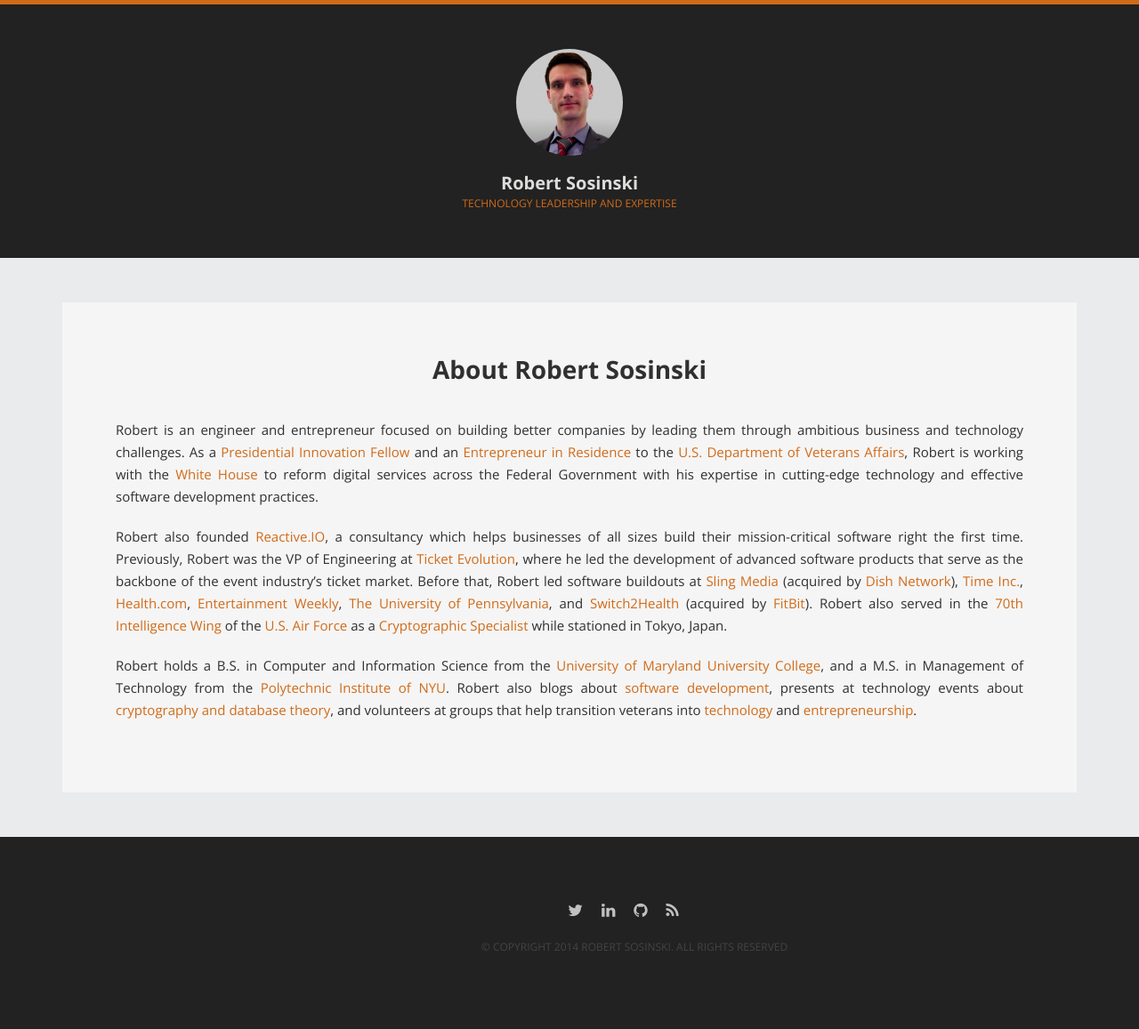
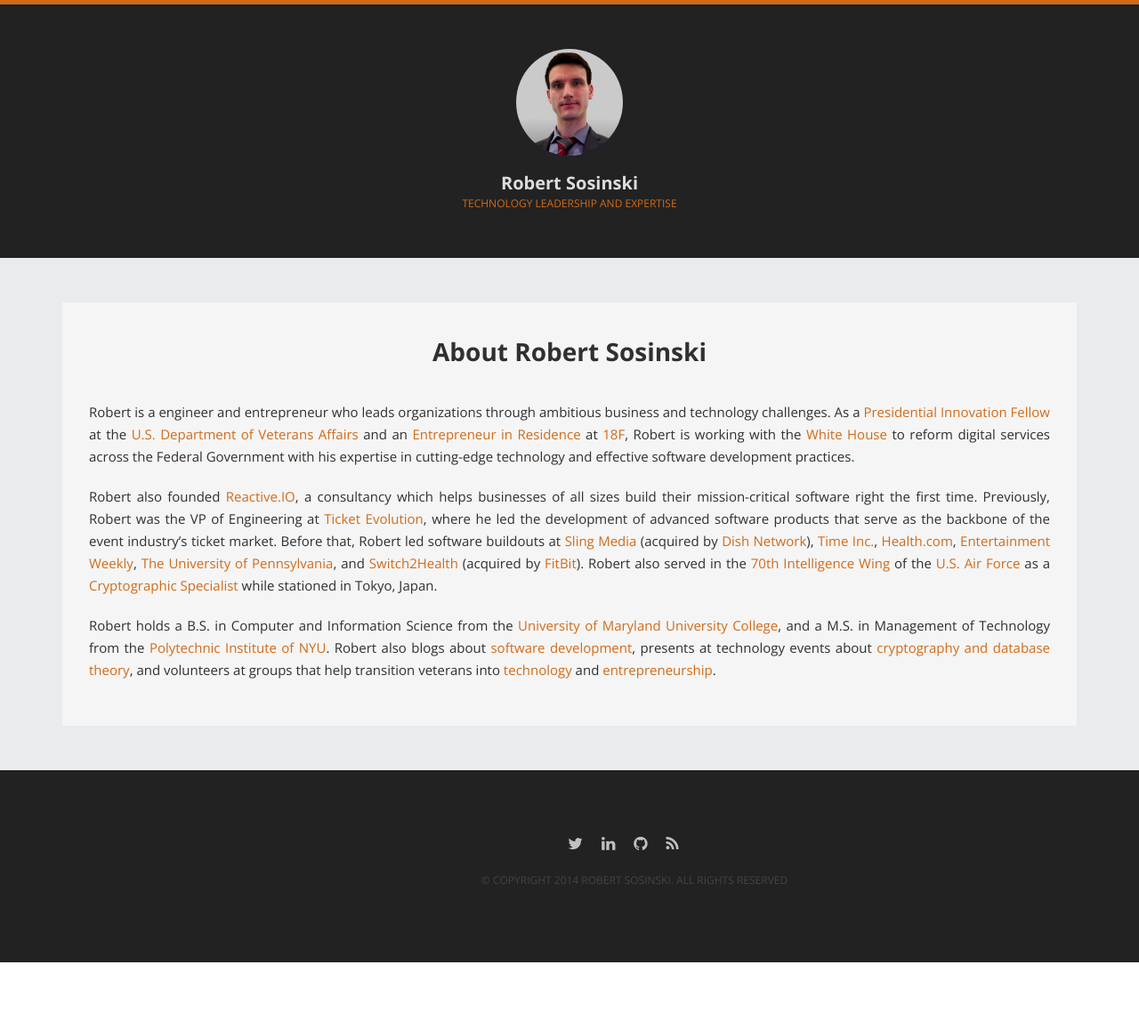
Before and after one commit to robertsosinski/robertsosinski.github.com, a Jekyll site: the page built from index.html, in a window 1280 px wide. Shown: the whole page at 89% size. Built offline with Jekyll 4.4.1, drawn with Linux system fonts in a browser that asks for light colours; the list of posts is cut into pages by our own code; after the commit the page ends 1082 px from its top, so only the background shows below that.

Commit message:
copy changes

```diff
--- a/index.html
+++ b/index.html
@@ -4,12 +4,12 @@
 ---
 
 <div class="container">
-    <div class="page-contents" style="padding: 60px; text-align: justify;">
+    <div class="page-contents" style="padding: 30px; text-align: justify;">
         <!-- <img src="/img/person2.jpg" alt="" class="vmargin40"> -->
-        <h1 class="page-title" style="text-align: center; margin-top: 0;">About Robert Sosinski</h1>
+        <h1 class="page-title" style="text-align: center; margin-top: 10px;">About Robert Sosinski</h1>
 
         <p>
-        Robert is an engineer and entrepreneur focused on building better companies by leading them through ambitious business and technology challenges.  As a <a href="http://www.whitehouse.gov/innovationfellows">Presidential Innovation Fellow</a> and an <a href="http://www.gpo.gov/fdsys/pkg/BILLS-112s3222is/html/BILLS-112s3222is.htm">Entrepreneur in Residence</a> to the <a href="http://www.va.gov/">U.S. Department of Veterans Affairs</a>,  Robert is working with the <a href="http://www.whitehouse.gov/">White House</a> to reform digital services across the Federal Government with his expertise in cutting-edge technology and effective software development practices.
+        Robert is a engineer and entrepreneur who leads organizations through ambitious business and technology challenges.  As a <a href="http://www.whitehouse.gov/innovationfellows">Presidential Innovation Fellow</a> at the <a href="http://www.va.gov/">U.S. Department of Veterans Affairs</a> and an <a href="http://www.gpo.gov/fdsys/pkg/BILLS-112s3222is/html/BILLS-112s3222is.htm">Entrepreneur in Residence</a> at <a href="https://18f.gsa.gov/">18F</a>,  Robert is working with the <a href="http://www.whitehouse.gov/">White House</a> to reform digital services across the Federal Government with his expertise in cutting-edge technology and effective software development practices.
         <p>
 
         <p>
```
